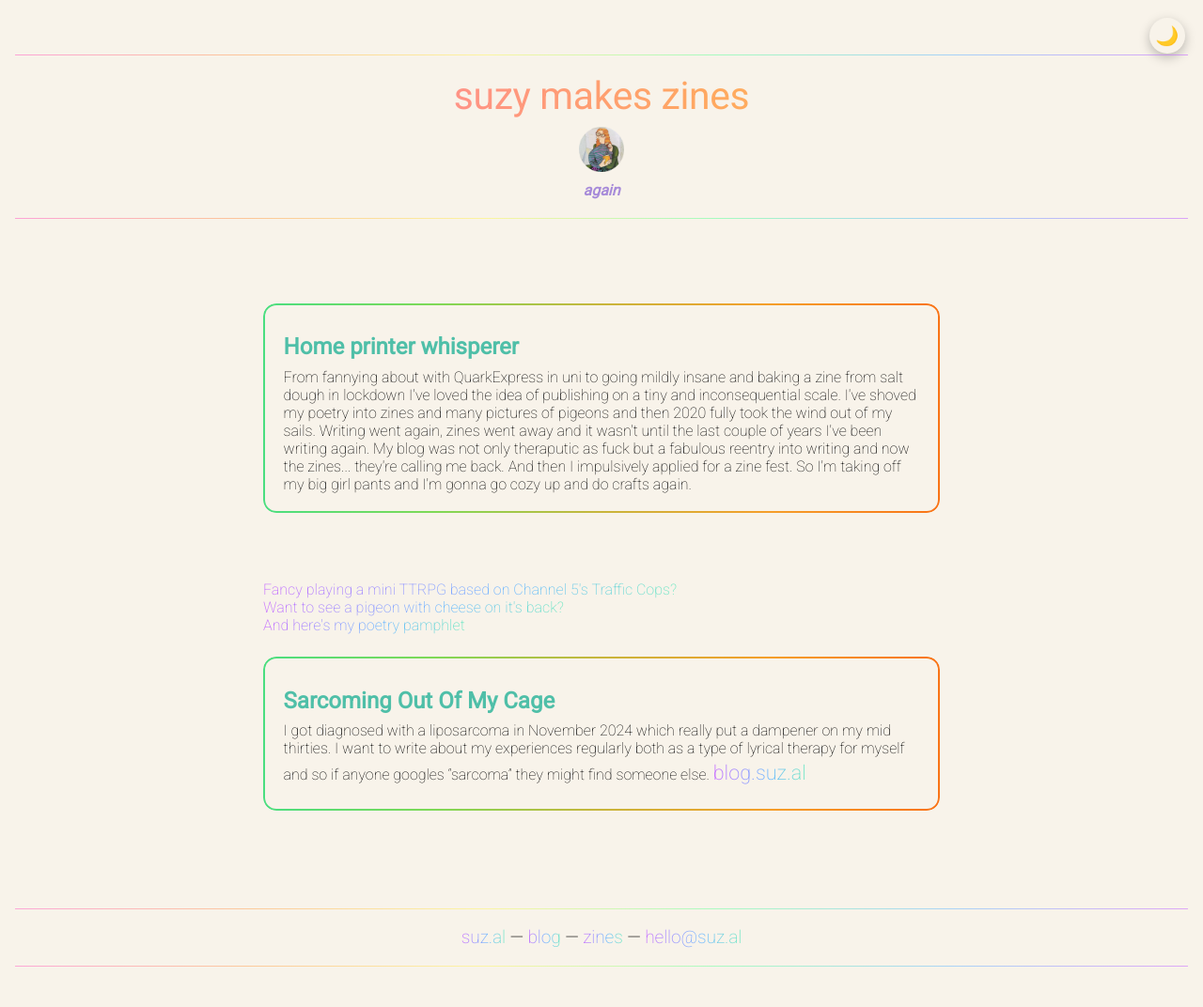
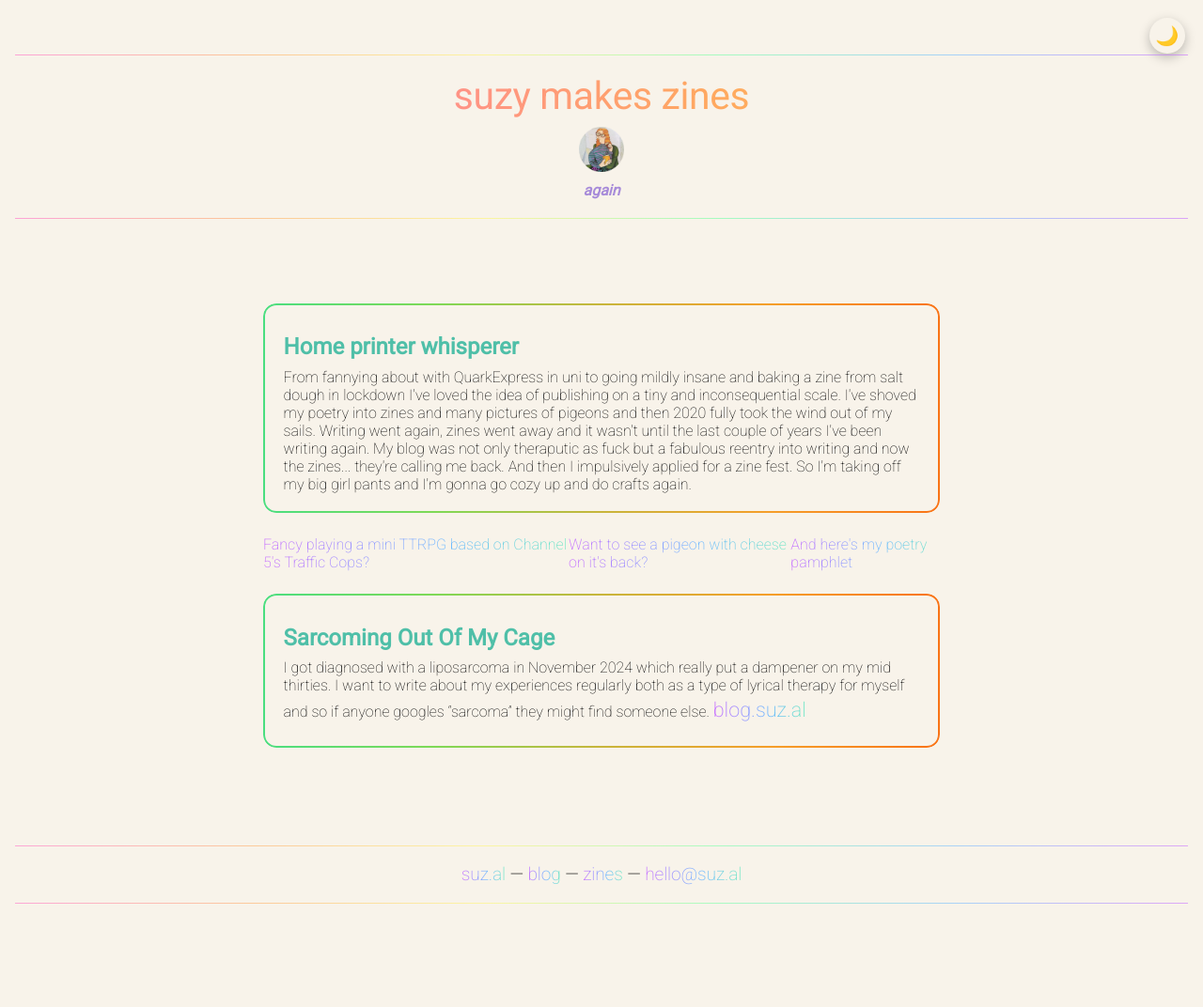
Before and after one commit to Marmitewarlock/suzal, a Jekyll site: the page built from zines/index.md, in a window 1280 px wide. Shown: the whole page at 94% size. Built offline with Jekyll 4.4.1, drawn with Linux system fonts in a browser that asks for light colours; after the commit the page ends 1005 px from its top, so only the background shows below that.

Commit message:
Update index.md

```diff
--- a/zines/index.md
+++ b/zines/index.md
@@ -9,8 +9,7 @@ description: again
   From fannying about with QuarkExpress in uni to going mildly insane and baking a zine from salt dough in lockdown I've loved the idea of publishing on a tiny and inconsequential scale. I've shoved my poetry into zines and many pictures of pigeons and then 2020 fully took the wind out of my sails. Writing went again, zines went away and it wasn't until the last couple of years I've been writing again.
   My blog was not only theraputic as fuck but a fabulous reentry into writing and now the zines... they're calling me back. And then I impulsively applied for a zine fest. So I'm taking off my big girl pants and I'm gonna go cozy up and do crafts again.
 </div>
-<br>
-<div class="centered-md">
+<div class="center">
 <a href="https://drive.google.com/file/d/1AzPulF2h8-KgramUllYy2SSF9KKUeJqp/view?usp=drive_link">Fancy playing a mini TTRPG based on Channel 5's Traffic Cops?</a><br>
 <a href="https://drive.google.com/file/d/1ywcay3wBgpz8P3sM5sLICo0ZQ1ZOtrww/view?usp=drive_link">Want to see a pigeon with cheese on it's back?</a><br>
 <a href="https://drive.google.com/file/d/1SQWaPosvdXeFWhiptOcSg9muKtVAyy8l/view?usp=drive_link">And here's my poetry pamphlet</a>
```
